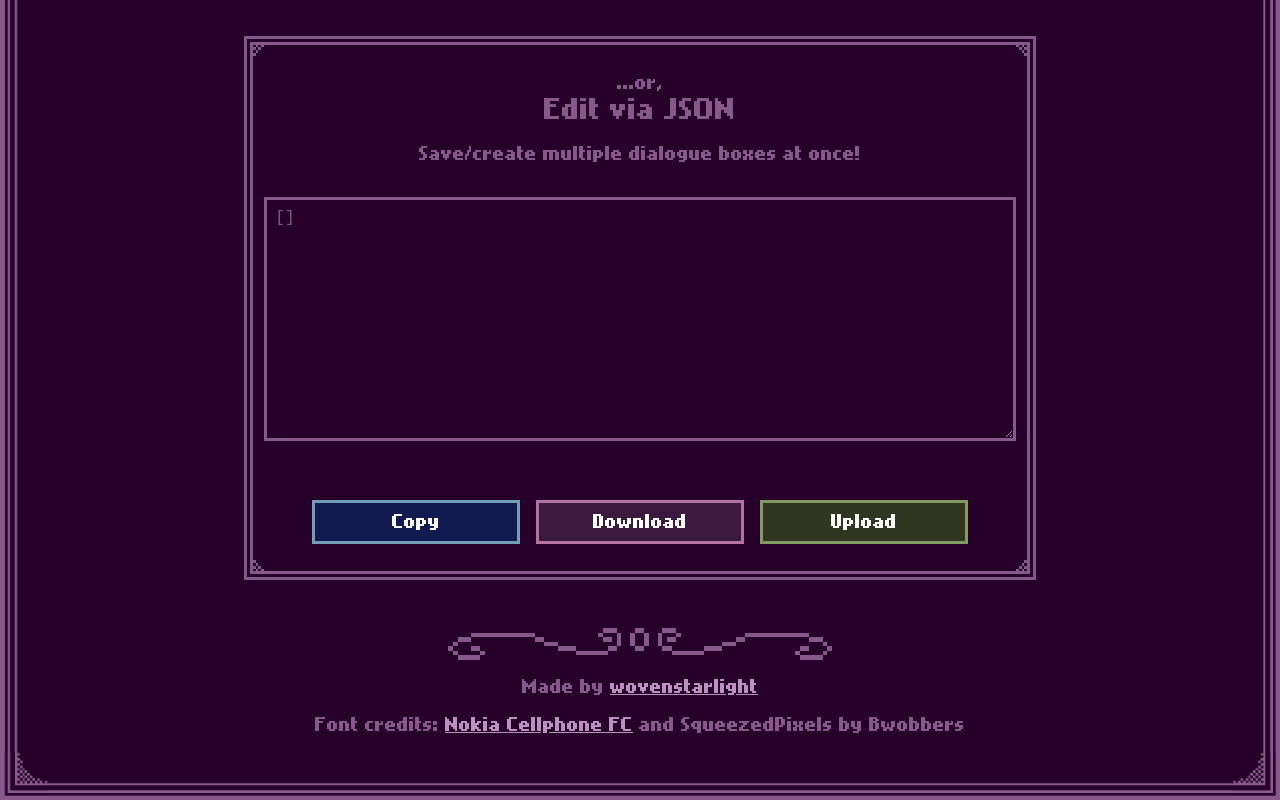
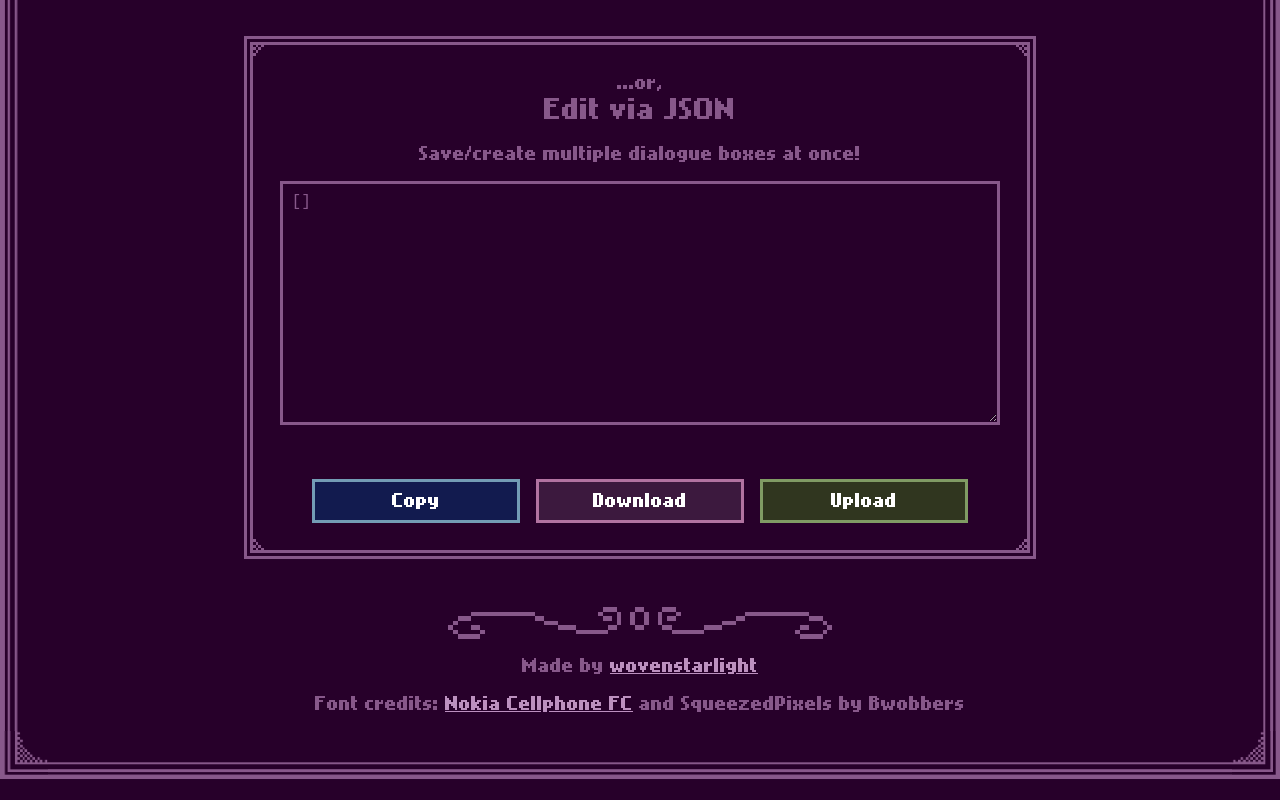
Before and after one commit to wovenstarlight/beebo-dialogue, a React (Create React App) app: page / in a window 1280 px wide. Shown: the part 868-1668 px from the top of the page. After the commit the page ends 1647 px from the top, so only its background shows below. Built offline with nearby package versions, Linux system fonts and the light colour scheme.

Commit message:
Shrink JSON textarea width

```diff
--- a/src/styles/JSONForm.css
+++ b/src/styles/JSONForm.css
@@ -6,8 +6,9 @@
 }
 
 #jsoninput {
-	width: 100%;
-	margin-block: 1em;
+	display: block;
+	width: calc(100% - 2em);
+	margin: 1em auto;
 	border: var(--border-width) solid;
 	padding: 0.5em;
 	font-size: 1.25em;
```
